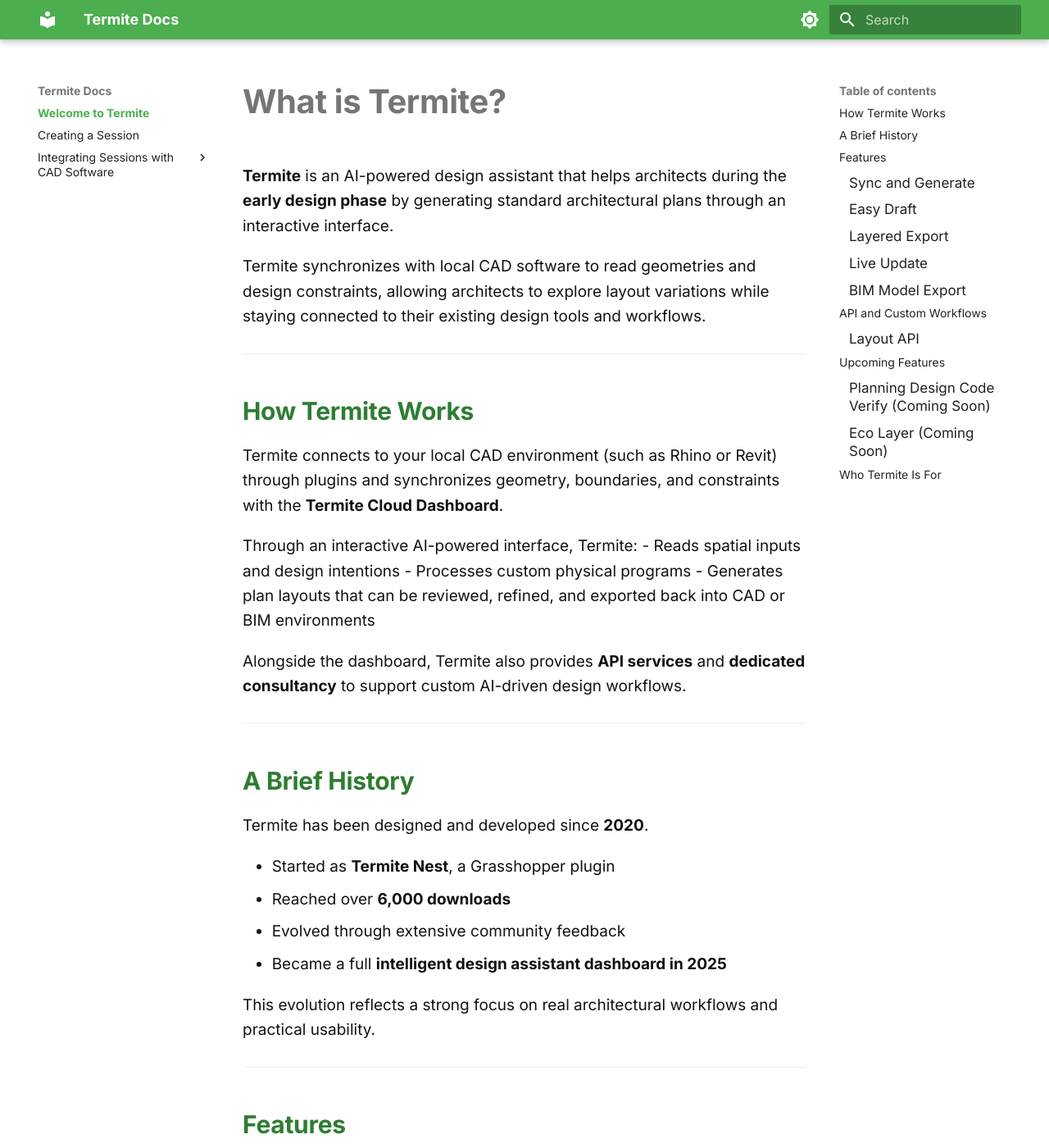
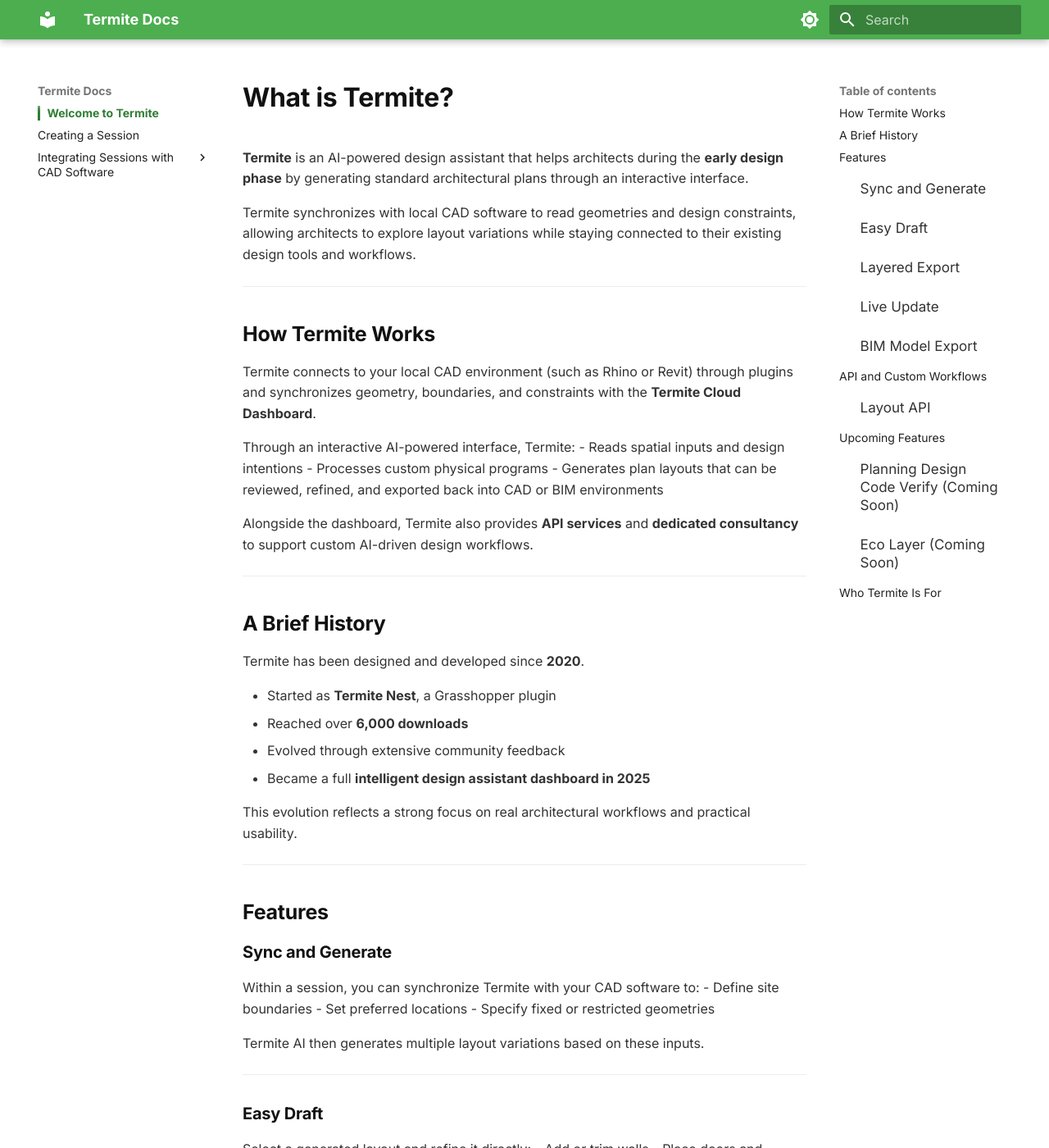
Before and after one commit to Fereshteh7720/Documentation, an MkDocs documentation site: the page built from docs/welcome.md, in a window 1280 px wide and 1400 px high. Shown: the whole window at 82% size. Built offline with MkDocs 1.6.1 and Material for MkDocs 9.7.7, drawn with Linux system fonts in a browser that asks for light colours.

Commit message:
Update extra.css

```diff
--- a/docs/stylesheets/extra.css
+++ b/docs/stylesheets/extra.css
@@ -1,63 +1,94 @@
-/* Base font */
 :root {
-  --md-text-font-family: "Inter", system-ui, sans-serif;
+  /* Core colors */
+  --docs-green: #2e7d32;        /* primary green */
+  --docs-green-light: #4caf50; /* hover / accent */
+  --docs-black: #111111;
+
+  /* Derived neutrals */
+  --docs-gray-dark: #333333;
+  --docs-gray: #666666;
+  --docs-gray-light: #e0e0e0;
 }
 
-/* Body text */
-.md-typeset {
-  font-size: 0.95rem;
-  line-height: 1.6;
-  color: #121212;
+
+body,
+.md-typeset,
+.md-nav {
+  font-family: "Inter", system-ui, -apple-system, BlinkMacSystemFont, sans-serif;
 }
 
-/* Headings */
-.md-typeset h1 {
-  font-size: 2rem;
+
+.md-nav__item--section > .md-nav__link {
+  font-size: 0.95rem;
+  font-weight: 700;                 /* bold */
+  color: var(--docs-black);
+  padding: 0.6em 0.8em;
+}
+
+
+.md-nav__item .md-nav__item > .md-nav__link {
+  font-size: 0.85rem;               /* smaller */
+  font-weight: 500;
+  color: var(--docs-gray-dark);
+  padding: 0.45em 0.8em;
+}
+
+
+.md-nav__item .md-nav__item .md-nav__item > .md-nav__link {
+  font-size: 0.8rem;
+  font-weight: 400;
+  color: var(--docs-gray);
+}
+
+
+.md-nav__link--active {
+  color: var(--docs-green) !important;
   font-weight: 700;
 }
 
-.md-typeset h2 {
-  font-size: 1.5rem;
-  font-weight: 600;
-  color: #2E7D32;
-}
 
-.md-typeset h3 {
-  font-size: 1.2rem;
-  font-weight: 600;
-  color: #121212;
-}
-
-.md-typeset h4 {
-  font-size: 1rem;
-  font-weight: 600;
-  color: #757575;
-}
-
-/* Emphasis */
-.md-typeset strong {
-  font-weight: 600;
-}
-
-.md-typeset em {
-  font-style: italic;
+.md-nav__link--active {
+  border-left: 3px solid var(--docs-green);
+  padding-left: 0.6em;
 }
 
 
-/* Main nav sections */
-.md-nav__item--section > .md-nav__link {
-  color: #2E7D32;
-  font-weight: 600;
+.md-nav__link:hover {
+  color: var(--docs-green-light);
 }
 
-/* Sub nav items */
-.md-nav__item .md-nav__item > .md-nav__link {
-  font-size: 0.85rem;
-  font-weight: 500;
+
+.md-nav__item--section {
+  margin-top: 0.8em;
+  padding-top: 0.4em;
+  border-top: 1px solid var(--docs-gray-light);
 }
 
-/* Active page */
-.md-nav__link--active {
-  color: #66BB6A;
-  font-weight: 600;
+
+.md-nav__item--section > .md-nav__link {
+  box-shadow: inset 0 -1px 0 rgba(0, 0, 0, 0.04);
 }
+
+
+.md-typeset h1,
+.md-typeset h2,
+.md-typeset h3,
+.md-typeset h4 {
+  font-weight: 700; /* titles bold */
+  color: var(--docs-black);
+}
+
+.md-typeset p,
+.md-typeset li {
+  font-weight: 400; /* body normal */
+  color: var(--docs-gray-dark);
+  line-height: 1.6;
+}
+
+
+[data-md-color-scheme="slate"] {
+  --docs-black: #f5f5f5;
+  --docs-gray-dark: #cccccc;
+  --docs-gray: #999999;
+  --docs-gray-light: #333333;
+}
```
